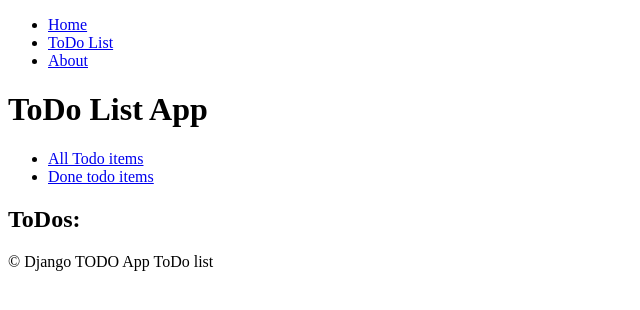
After one commit to fletch4503/django-todo-project, a Django app: page /todos/ in a window 1280 px wide. The commit adds this page. Shown: the top 310 px of the page, without its empty margins (0-640 px from the left). Run offline with Django 5.2, Linux system fonts and the light colour scheme; data that the repository does not hold is empty.

Commit message:
add list/done views of db elements + filter before Detailed View realisation

```diff
--- a/todo_manager/todo_list/apps.py
+++ b/todo_manager/todo_list/apps.py
@@ -5,3 +5,4 @@ class TodoListConfig(AppConfig):
     default_auto_field = "django.db.models.BigAutoField"
     name = "todo_list"
     verbose_name = "ToDo List"
+    label = "todo_list"
--- /dev/null
+++ b/todo_manager/todo_list/templates/todo_list/components/todo_items_list.html
@@ -0,0 +1,12 @@
+  <ul>
+    {% for todo_item in object_list %}
+      <li>
+        {{ todo_item.title }}
+        {% if todo_item.done %}
+          ✅
+        {% else %}
+          ❌
+        {% endif %}
+      </li>
+    {% endfor %}
+  </ul>
--- a/todo_manager/todo_list/templates/todo_list/index.html
+++ b/todo_manager/todo_list/templates/todo_list/index.html
@@ -6,17 +6,11 @@
 
 {% block body %}
   <h1>ToDo List App</h1>
+  <ul>
+    <li><a href="{% url 'todo_list:list' %}">All Todo items</a></li>
+    <li><a href="{% url 'todo_list:done' %}">Done todo items</a></li>
+  </ul>
+
   <h2>ToDos:</h2>
-  <ul>
-    {% for todo_item in todo_items %}
-      <li>
-        {{ todo_item.title }}
-        {% if todo_item.done %}
-          ✅
-        {% else %}
-          ❌
-        {% endif %}
-      </li>
-    {% endfor %}
-  </ul>
+  {% include 'todo_list/components/todo_items_list.html' %}
 {% endblock body %}
--- a/todo_manager/todo_list/urls.py
+++ b/todo_manager/todo_list/urls.py
@@ -6,5 +6,9 @@ from . import views
 app_name = "todo_list"
 
 urlpatterns = [
-    path("",views.index_view,name="index"),
+    path("", views.ToDoListIndexView.as_view(), name="index"),
+    path("list/", views.ToDoListView.as_view(), name="list"),
+    path("done/", views.ToDoListDoneView.as_view(), name="done"),
+    # path("", views.ToDoListIndexView.as_view(), name="index"),
+    # path("",views.index_view,name="index"),
 ]
--- a/todo_manager/todo_list/views.py
+++ b/todo_manager/todo_list/views.py
@@ -3,16 +3,46 @@ from django.http import (
     HttpResponse,
 )
 from django.shortcuts import render
+from django.views.generic import TemplateView, ListView
 
 from .models import ToDoItem
 
 
-# Create your views here.
-def index_view(request: HttpRequest) -> HttpResponse:
-    todo_items = ToDoItem.objects.all()  # свойство objects есть в БД сортировкой по id
+# Здесь определяем Functional Based View
+def index_view(request: HttpRequest) -> HttpResponse:  # Описываем действия
+    todo_items = ToDoItem.objects.all()[:3]  # свойство objects есть в БД сортировкой по id. Выводим все элементы
     # todo_items = ToDoItem.objects.order_by("id").all()  # свойство objects есть в БД сортировкой по id
     return render(
         request,
         template_name="todo_list/index.html",
-        context={"todo_items": todo_items}
+        context={"todo_items": todo_items}  # Обращение в БД за всеми элементами
+        # context={"todo_items": todo_items[:3]}  # Обращение в БД за всеми элементами
     )
+
+
+class ToDoListIndexView(ListView):  # делаем свой класс на основе TemplateView. Описываем действия
+    template_name = "todo_list/index.html"
+    queryset = ToDoItem.objects.all()[:3]
+    # queryset = ToDoItem.objects.order_by("-id").all()[:2]  # с сортировкой элементов
+    # model = ToDoItem
+
+    # def get_context_data(self, **kwargs):
+    #     context = super().get_context_data(**kwargs)  # Не переопределяем класс, а добавляем в него нужные данные
+    #     context["todo_items"] = ToDoItem.objects.all()
+    #     # context["todo_item_count"] = ToDoItem.objects.all()
+    #     return context
+
+
+class ToDoListView(ListView):  # Декларируем свойства
+    # template_name = "todo_list/index.html"  # рендерим данные в этот шаблон
+    model = ToDoItem
+
+    # context_object_name = "todo_items"  # имя из todo_list\index.html в цикле
+    # def get_context_data(self, **kwargs):
+    #     print(ToDoItem._meta.app_label)  # имя приложения
+    #     print(ToDoItem._meta.model_name)  # имя модели
+    #     return super().get_context_data(**kwargs)
+
+
+class ToDoListDoneView(ListView):  # делаем свой класс на основе TemplateView. Описываем действия
+    queryset = ToDoItem.objects.filter(done=True).all()
--- a/todo_manager/todo_manager/urls.py
+++ b/todo_manager/todo_manager/urls.py
@@ -21,6 +21,6 @@ from django.views.generic import TemplateView
 
 urlpatterns = [
     path("", TemplateView.as_view(template_name="index.html"), name="index"),  # Class-based views
-    path("todo-list/", include("todo_list.urls")),  # Including another URLconf
+    path("todos/", include("todo_list.urls")),  # Including another URLconf
     path("admin/", admin.site.urls),
 ]
```
Also changed, not shown: todo_manager/todo_list/templates/todo_list/todoitem_list.html (added, +10 -0 lines).
